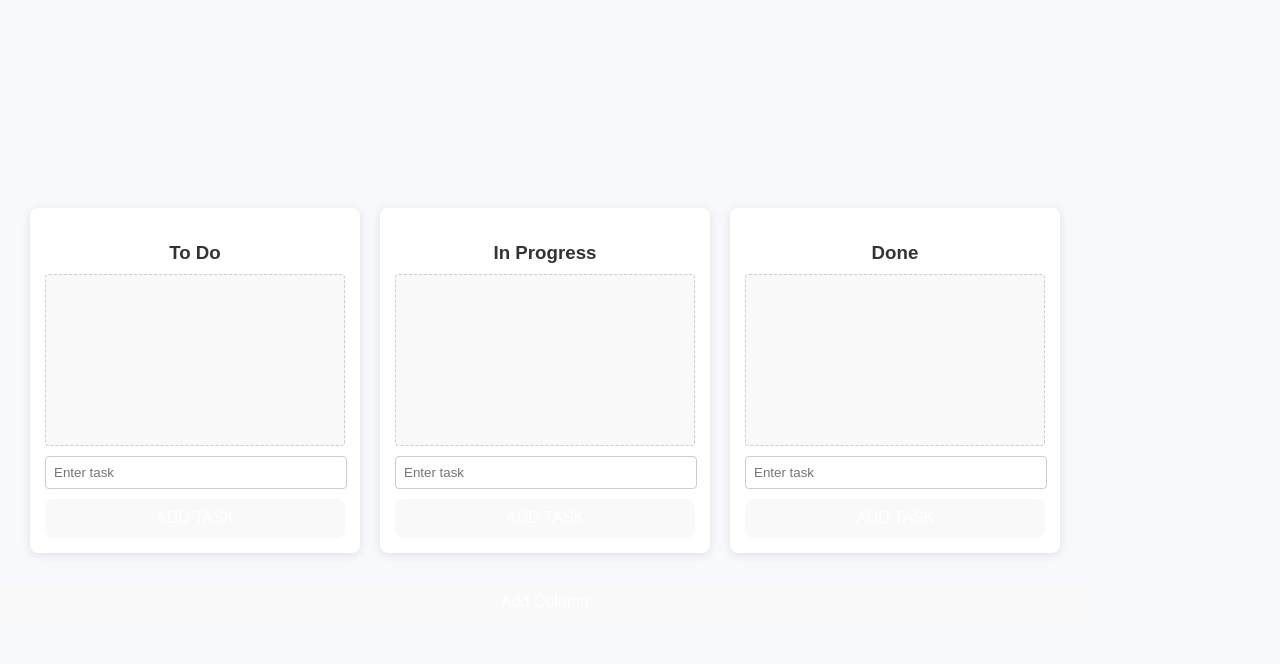
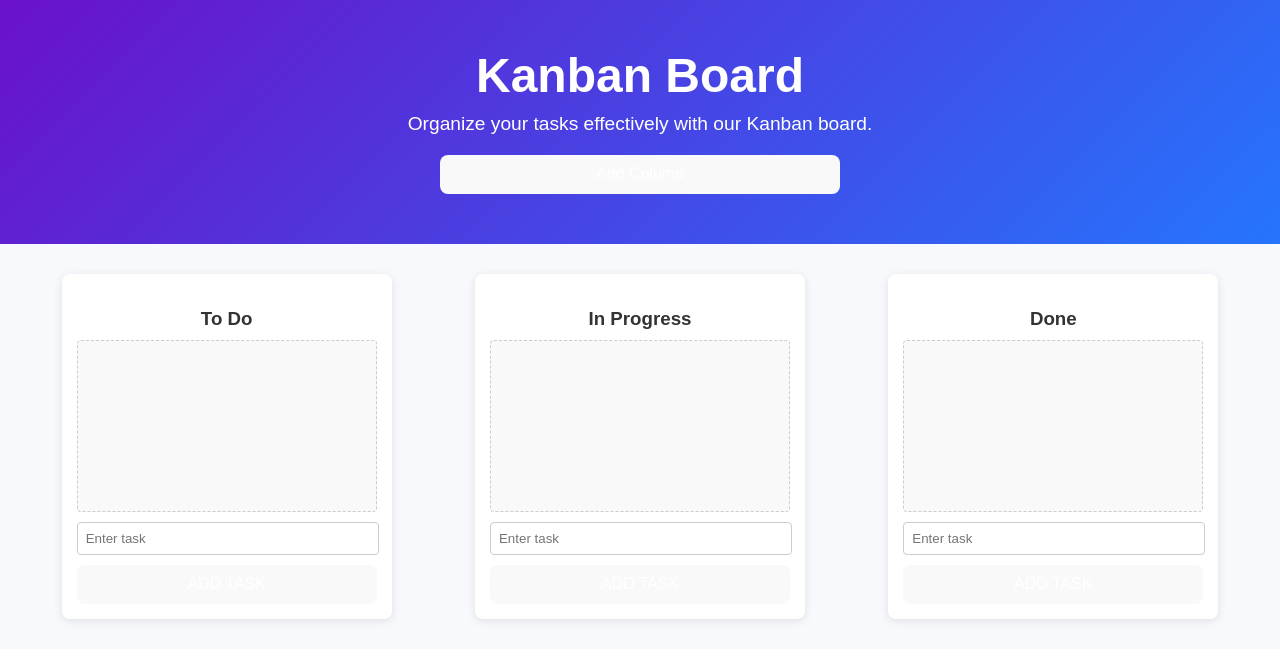
Before and after one commit to Vipullakum007/Customizable-Kanban-Board, a React (Vite) app in the folder kanban board/: page / in a window 1280 px wide. Shown: the top 664 px of the page. Built offline with nearby package versions, Linux system fonts and the light colour scheme.

Commit message:
delete option added

```diff
--- a/kanban board/src/App.css
+++ b/kanban board/src/App.css
@@ -3,6 +3,23 @@ body {
   background-color: #f7f9fc;
   margin: 0;
   padding: 0;
+}
+
+.hero {
+  background: linear-gradient(135deg, #6a11cb 0%, #2575fc 100%);
+  color: white;
+  text-align: center;
+  padding: 50px 20px;
+}
+
+.hero h1 {
+  margin: 0;
+  font-size: 3rem;
+}
+
+.hero p {
+  font-size: 1.2rem;
+  margin: 10px 0 20px;
 }
 
 .kanban-board {
@@ -48,6 +65,9 @@ h3 {
   border-radius: 4px;
   cursor: move;
   transition: background-color 0.2s;
+  display: flex;
+  align-items: center;
+  justify-content: space-between;
 }
 
 .task:hover {
@@ -84,3 +104,8 @@ button:hover {
 .add-column:hover {
   background-color: #218838;
 }
+
+.taskDeletebtn {
+  text-align: right;
+  cursor: pointer;
+}
--- a/kanban board/src/App.jsx
+++ b/kanban board/src/App.jsx
@@ -31,20 +31,35 @@ function App() {
     setColumns([...columns]);
 
   }
+
+  const handleTaskDelete = (taskId) => {
+    const updatedColumns = columns.map(column => {
+      return {
+        ...column,
+        tasks: column.tasks.filter(task => task.id !== taskId)
+      };
+    });
+    setColumns(updatedColumns);
+  };
+
   return (
     <>
-
+      <div className='hero'>
+        <h1>Kanban Board</h1>
+        <p>Organize your tasks effectively with our Kanban board.</p>
+        <button onClick={addColumn} className='btn'>Add Column</button>
+      </div>
       <div className='kanban-board'>
         {columns.map(column => (
           <KanbanColumn
             key={column.id}
             column={column}
             onTaskMove={handleTaskMove}
+            onTaskDelete={handleTaskDelete}
           />
         ))}
 
       </div>
-      <button onClick={addColumn} >Add Column</button>
     </>
   )
 }
--- a/kanban board/src/components/KanbanColumn.jsx
+++ b/kanban board/src/components/KanbanColumn.jsx
@@ -1,7 +1,7 @@
 import React, { useState } from 'react';
 import Task from './Task';
 
-const KanbanColumn = ({ column, onTaskMove }) => {
+const KanbanColumn = ({ column, onTaskMove, onTaskDelete }) => {
     const [taskText, setTaskText] = useState('');
 
     const addTask = () => {
@@ -33,7 +33,7 @@ const KanbanColumn = ({ column, onTaskMove }) => {
             <h3>{column.name}</h3>
             <div className='task-container'>
                 {column.tasks.map((task) => (
-                    <Task key={task.id} task={task} columnId={column.id} />
+                    <Task key={task.id} task={task} columnId={column.id} onDelete={onTaskDelete} />
                 ))}
             </div>
             <input
--- a/kanban board/src/components/Task.jsx
+++ b/kanban board/src/components/Task.jsx
@@ -1,15 +1,22 @@
 import React from 'react'
+import { FaTrashCan } from "react-icons/fa6";
 
-const Task = ({task , columnId}) => {
+const Task = ({ task, columnId, onDelete }) => {
 
     const hadleDragStart = (e) => {
         e.dataTransfer.setData('taskId', task.id);
         e.dataTransfer.setData('fromColumnId', columnId);
     }
 
+    const handleDelete = () => {
+        onDelete(task.id);
+    };
+
     return (
         <div className='task' draggable onDragStart={hadleDragStart}>
             {task.text}
+            {/* <button onClick={handleDelete} className='btn btn-danger'>Delete</button> */}
+            <FaTrashCan onClick={handleDelete} className='taskDeletebtn' />
         </div>
     )
 }
--- a/kanban board/src/index.css
+++ b/kanban board/src/index.css
@@ -1,20 +1,11 @@
-
-
 a {
   font-weight: 500;
   color: #646cff;
   text-decoration: inherit;
 }
+
 a:hover {
   color: #535bf2;
-}
-
-body {
-  margin: 0;
-  display: flex;
-  place-items: center;
-  min-width: 320px;
-  min-height: 100vh;
 }
 
 h1 {
@@ -33,9 +24,15 @@ button {
   cursor: pointer;
   transition: border-color 0.25s;
 }
+
+.btn {
+  width: 400px;
+}
+
 button:hover {
   border-color: #646cff;
 }
+
 button:focus,
 button:focus-visible {
   outline: 4px auto -webkit-focus-ring-color;
@@ -46,9 +43,11 @@ button:focus-visible {
     color: #213547;
     background-color: #ffffff;
   }
+
   a:hover {
     color: #747bff;
   }
+
   button {
     background-color: #f9f9f9;
   }
```
